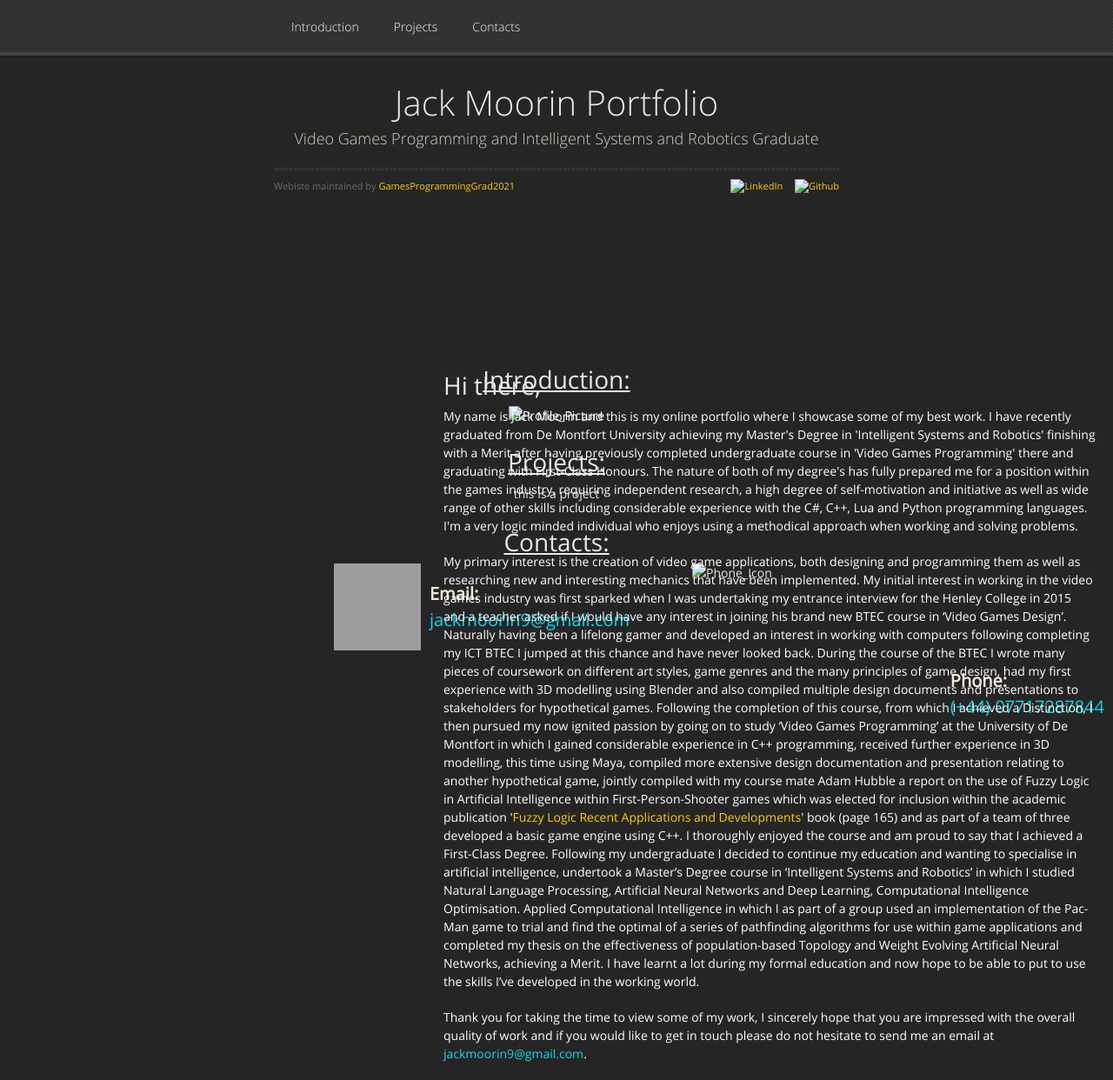
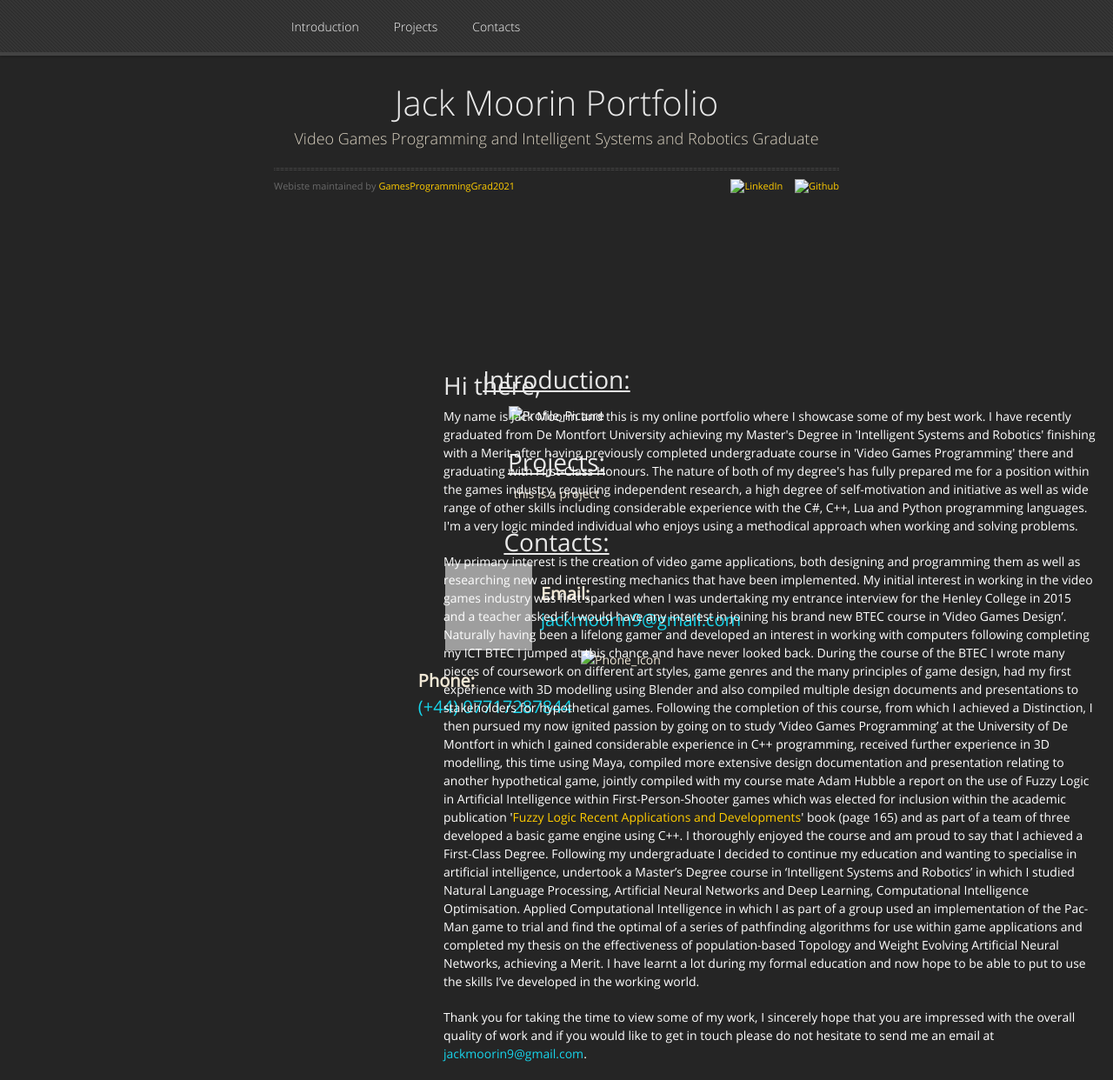
Before and after one commit to GamesProgrammingGrad2021/GamesProgrammingGrad2021.github.io, a Jekyll site: the page built from pages-themes-midnight-master/CODE_OF_CONDUCT.md, in a window 1280 px wide and 1242 px high. Shown: the whole window at 87% size. Built offline with Jekyll 4.4.1, drawn with Linux system fonts in a browser that asks for light colours; nearby versions of some CDN libraries; our own code applies the rules of GitHub Pages for plain Markdown files; grey boxes are pictures that could not be loaded.

Commit message:
Update default.html

```diff
--- a/_layouts/default.html
+++ b/_layouts/default.html
@@ -122,9 +122,9 @@
 	<div id="contacts" style="padding-bottom:20px;">
 		<div class="contact">
 			<h1 style="padding-top:10px; text-align: center;"><u>Contacts:</u></h1>
-			<img src="Email_Icon.png" alt="Email_Icon" width="100" height="100" style="float: left; padding-left: 30%">
+			<img src="Email_Icon.png" alt="Email_Icon" width="100" height="100" style="float: left; padding-left: 40%">
 			<p style="float: left; font-size: 20px; padding-left: 10px; padding-top: 20px;"><b>Email:</b><br><span style="color: #17d5eb">jackmoorin9@gmail.com</span></p>
-			<img src="Phone_Icon.png" alt="Phone_Icon" width="100" height="100" style="float: right; padding-right: 30%">
+			<img src="Phone_Icon.png" alt="Phone_Icon" width="100" height="100" style="float: right; padding-right: 40%">
 			<p style="float: right; font-size: 20px; padding-right: 10px; padding-top: 20px;"><b>Phone:</b><br><span style="color: #17d5eb">(+44) 07717287844</span></p>
 		</div>
 	</div>
```
